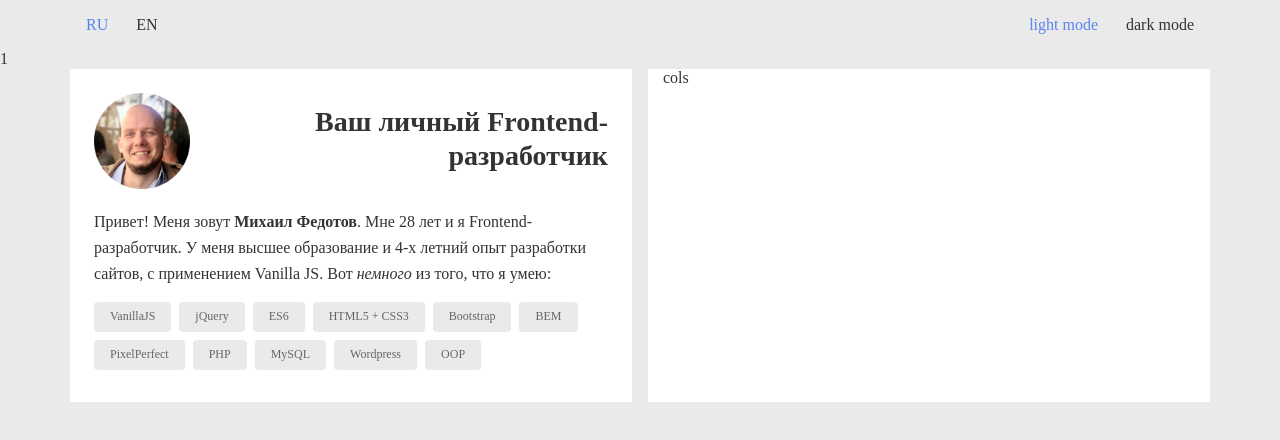
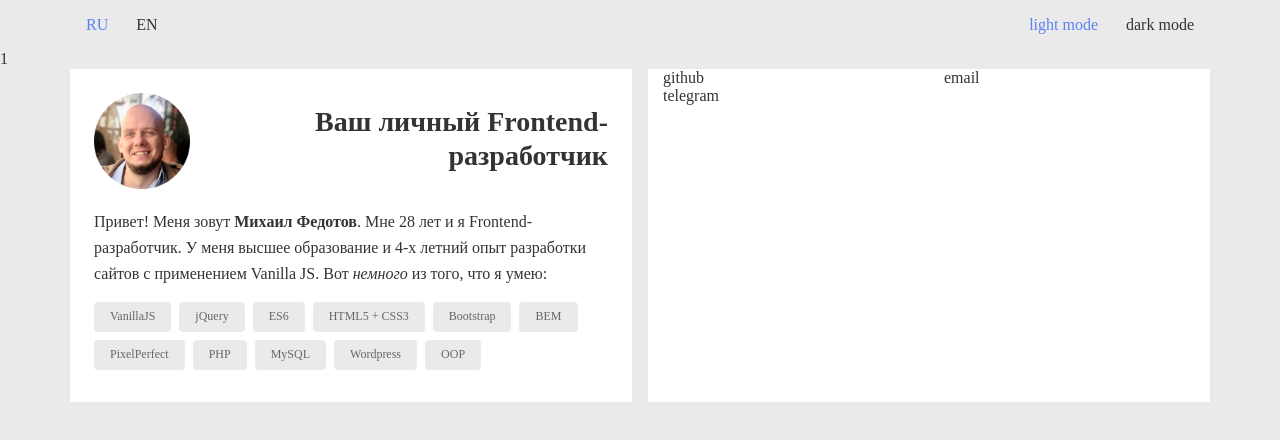
Before and after one commit to Libiros/libiros.github.io, a plain HTML site: page index.html in a window 1280 px wide. Drawn offline with Linux system fonts and the light colour scheme.

Commit message:
Добавил разметку во второй колонке about

```diff
--- a/index.html
+++ b/index.html
@@ -33,7 +33,7 @@
         <h1 class="h3 text-right fw-bold pl-3">Ваш личный Frontend-разработчик</h1>
       </div>
       <div class="info__body">
-        <p>Привет! Меня зовут <b>Михаил Федотов</b>. Мне 28 лет и я Frontend-разработчик. У меня высшее образование и 4-х летний опыт разработки сайтов, с применением Vanilla JS. Вот <i>немного</i> из того, что я умею:</p>
+        <p>Привет! Меня зовут <b>Михаил Федотов</b>. Мне 28 лет и я Frontend-разработчик. У меня высшее образование и 4-х летний опыт разработки сайтов с применением Vanilla JS. Вот <i>немного</i> из того, что я умею:</p>
         <div class="d-flex flex-wrap">
           <span class="px-3 py-2 text-small color_gray bg_very-light-gray mb-2 mr-2 d-block skill">VanillaJS</span>
           <span class="px-3 py-2 text-small color_gray bg_very-light-gray mb-2 mr-2 d-block skill">jQuery</span>
@@ -49,7 +49,13 @@
         </div>
       </div>
     </div>
-    <div class="col-12 col-md-6 bg_white">cols</div>
+    <div class="col-12 col-md-6 bg_white">
+      <div class="row p-0">
+        <div class="col-6">github</div>
+        <div class="col-6">email</div>
+        <div class="col-12">telegram</div>
+      </div>
+    </div>
   </div>
 </section>
 
```
